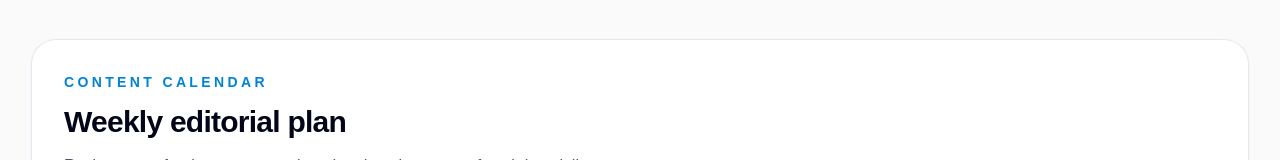
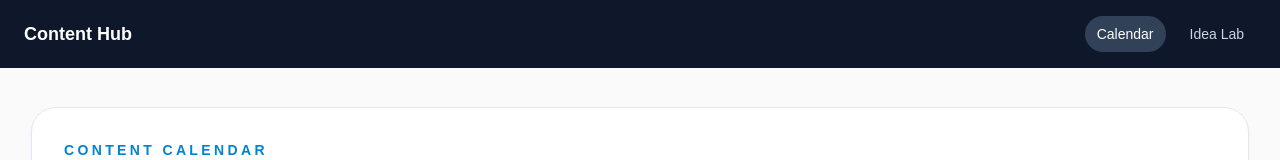
Before and after one commit to CurtisRitchie/linkedin-content-hub, a Next.js app: page /calendar in a window 1280 px wide. Shown: the top 160 px of the page. Built offline with nearby package versions, Linux system fonts and the light colour scheme; no server answers; the database is empty.

Commit message:
add navigation bar

```diff
--- a/app/layout.tsx
+++ b/app/layout.tsx
@@ -1,5 +1,9 @@
+"use client";
+
 import type { Metadata } from "next";
+import Link from "next/link";
 import { Geist, Geist_Mono } from "next/font/google";
+import { usePathname } from "next/navigation";
 import "./globals.css";
 
 const geistSans = Geist({
@@ -13,8 +17,8 @@ const geistMono = Geist_Mono({
 });
 
 export const metadata: Metadata = {
-  title: "Create Next App",
-  description: "Generated by create next app",
+  title: "Content Hub",
+  description: "A content planning and idea management dashboard",
 };
 
 export default function RootLayout({
@@ -22,12 +26,44 @@ export default function RootLayout({
 }: Readonly<{
   children: React.ReactNode;
 }>) {
+  const pathname = usePathname();
+
   return (
     <html
       lang="en"
       className={`${geistSans.variable} ${geistMono.variable} h-full antialiased`}
     >
-      <body className="min-h-full flex flex-col">{children}</body>
+      <body className="min-h-full flex flex-col bg-slate-950 text-slate-100">
+        <header className="bg-slate-900 text-white shadow-sm">
+          <div className="mx-auto flex w-full max-w-7xl items-center justify-between px-4 py-4 sm:px-6">
+            <div className="text-lg font-semibold">Content Hub</div>
+            <nav className="flex items-center gap-3">
+              <Link
+                href="/calendar"
+                className={`rounded-full px-3 py-2 text-sm font-medium transition ${
+                  pathname === "/calendar"
+                    ? "bg-slate-700 text-white"
+                    : "text-slate-300 hover:bg-slate-800 hover:text-white"
+                }`}
+              >
+                Calendar
+              </Link>
+              <Link
+                href="/idea-lab"
+                className={`rounded-full px-3 py-2 text-sm font-medium transition ${
+                  pathname === "/idea-lab"
+                    ? "bg-slate-700 text-white"
+                    : "text-slate-300 hover:bg-slate-800 hover:text-white"
+                }`}
+              >
+                Idea Lab
+              </Link>
+            </nav>
+          </div>
+        </header>
+
+        <main className="flex-1">{children}</main>
+      </body>
     </html>
   );
 }
```
